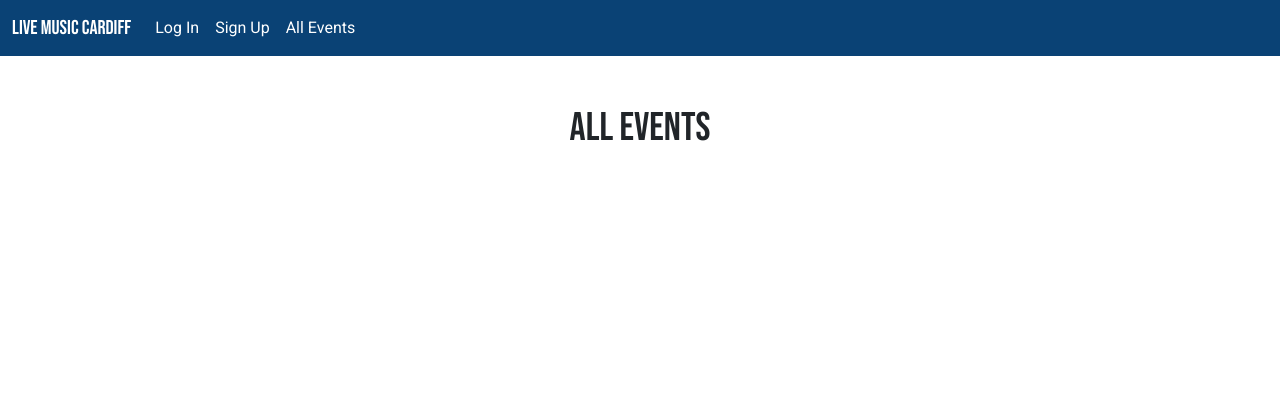
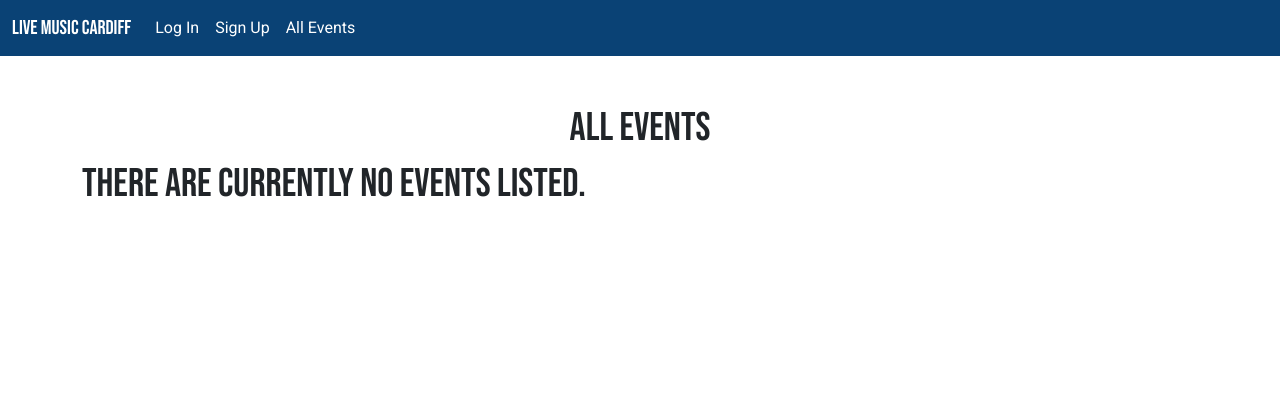
Before and after one commit to siondawson/milestone-project-3, a Flask app: page /all_events in a window 1280 px wide. Shown: the top 420 px of the page. Run offline with Flask 3, Linux system fonts and the light colour scheme; tables that the repository leaves empty hold one stand-in row (values such as "Sample post"); some libraries are stand-ins or nearby versions.

Commit message:
add if statement to all_events to check if events exist

```diff
--- a/live_music_cardiff/templates/all_events.html
+++ b/live_music_cardiff/templates/all_events.html
@@ -5,6 +5,7 @@
 <div class="container">
     <h1 class="text-center pt-5">All Events</h1>
     <div class="row">
+        {% if event %}
             {% for event in event %}
             <div class="col-sm-12 col-md-6 col-lg-4 pt-5 pb-5 card-container">
                 <div class="card">
@@ -17,6 +18,9 @@
                 </div>
             </div>
             {% endfor %}
+        {% else %}
+        <h1>There are currently no events listed.</h1>
+        {% endif %}
     </div>
 </div>
 
```
Lines whose indentation alone changed are shown as unchanged.
